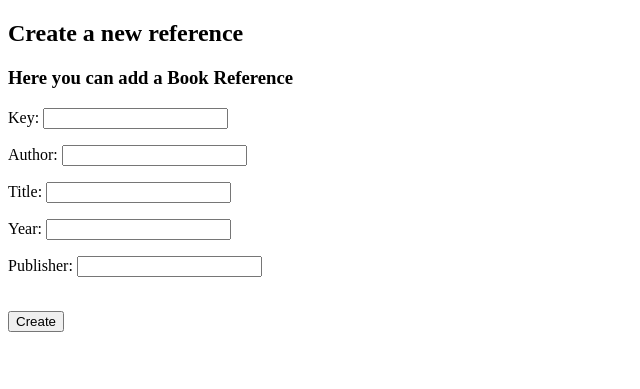
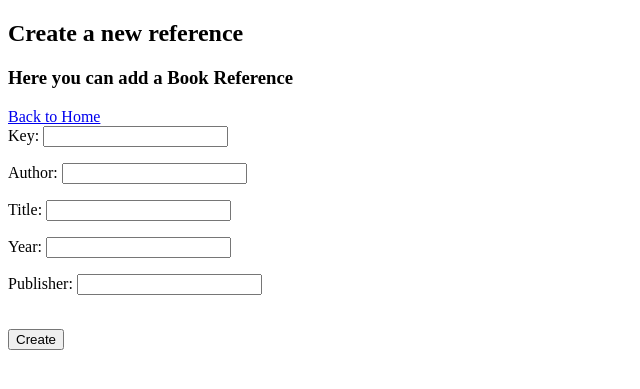
Before and after one commit to imsyc75/YVVLE, a Flask app: page /new_book in a window 1280 px wide. Shown: the top 389 px of the page, without its empty margins (0-640 px from the left). Run offline with Flask 3, Linux system fonts and the light colour scheme.

Commit message:
Add "Back Home" bottom on each page

```diff
--- a/src/templates/new_article.html
+++ b/src/templates/new_article.html
@@ -9,6 +9,10 @@ Create a new Reference
 <h2>Create a new reference</h2>
 
 <h3>Here you can add an Article Reference</h3>
+
+<div>
+  <a href="/">Back to Home</a>
+</div>
 
 <form action="/create_article" method="post">
   {% with messages = get_flashed_messages() %}
--- a/src/templates/new_book.html
+++ b/src/templates/new_book.html
@@ -9,6 +9,10 @@ Create a new Reference
 <h2>Create a new reference</h2>
 
 <h3>Here you can add a Book Reference</h3>
+
+<div>
+  <a href="/">Back to Home</a>
+</div>
 
 <form action="/create_book" method="post">
   {% with messages = get_flashed_messages() %}
--- a/src/templates/new_inproceedings.html
+++ b/src/templates/new_inproceedings.html
@@ -9,6 +9,10 @@ Create a new Reference
 <h2>Create a new reference</h2>
 
 <h3>Here you can add an Inproceedings Reference</h3>
+
+<div>
+  <a href="/">Back to Home</a>
+</div>
 
 <form action="/create_inproceedings" method="post">
   {% with messages = get_flashed_messages() %}
```
